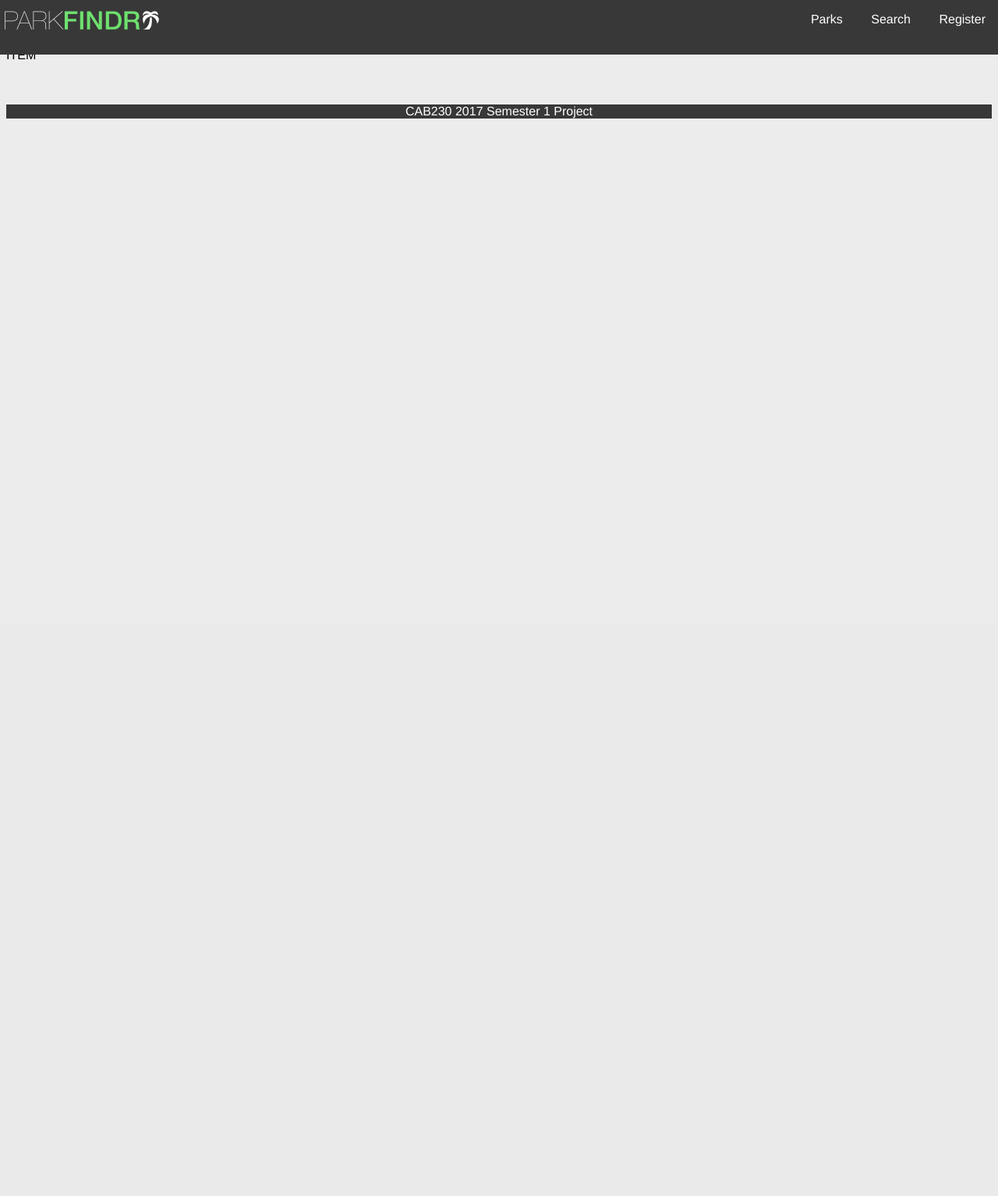
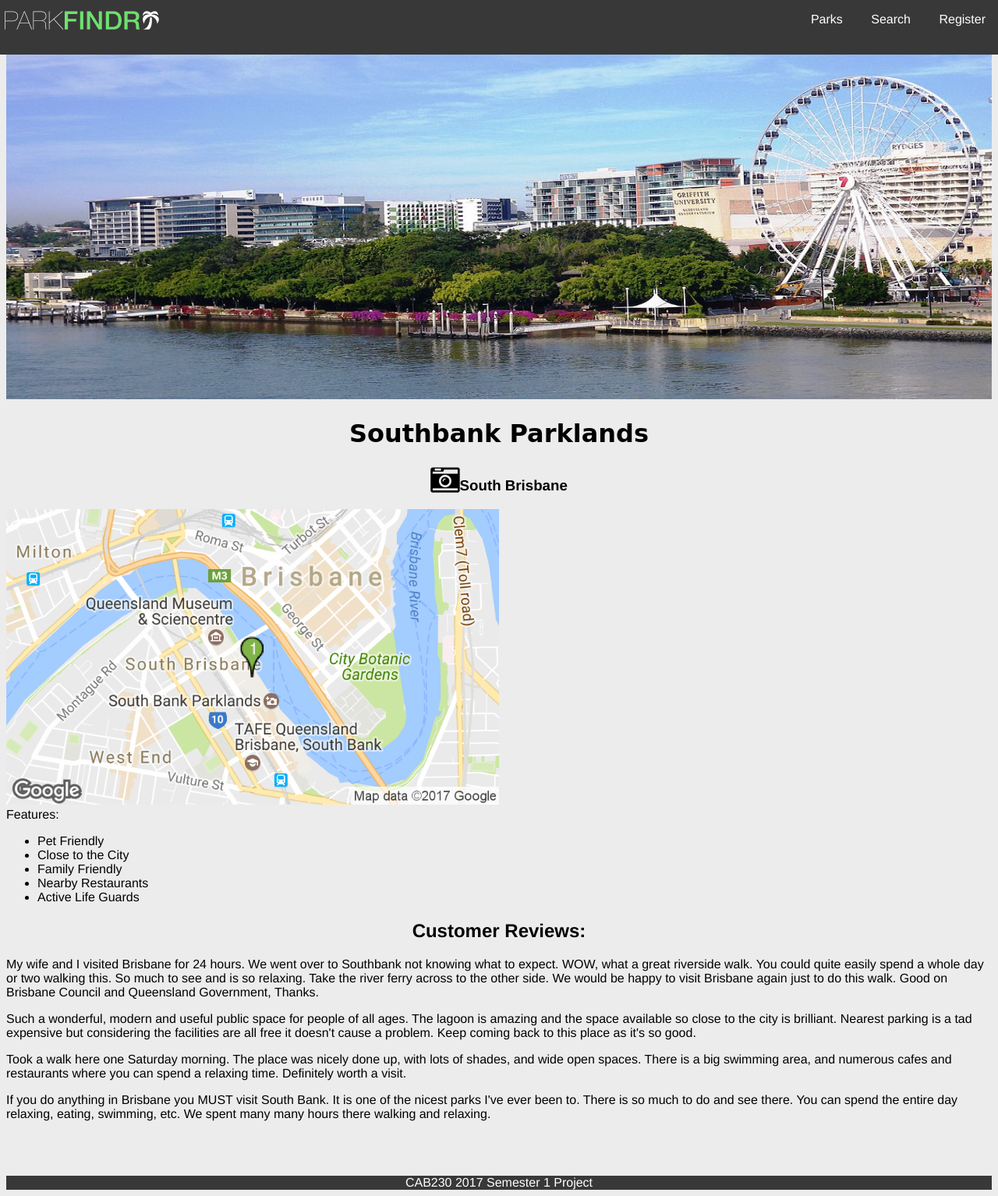
Before and after one commit to myles-robinson/CAB230, a PHP site: page /item.html in a window 1280 px wide. Shown: the whole page at 78% size. Before the commit the page ends 152 px from the top, so only its background shows below. Run offline with PHP 8.4, Linux system fonts and the light colour scheme; some libraries are stand-ins or nearby versions.

Commit message:
updates to single result page

```diff
--- a/item.html
+++ b/item.html
@@ -15,8 +15,11 @@
 	<!-- HEAD -->
 	<head>
 		<title>ParkFindr</title>
+		<meta>
 		<link rel="icon" href="graphics/icon.png" type="text/css">
 		<link rel="stylesheet" href="stylesheet.css" type="text/css">
+		<link rel="stylesheet" href="path/to/font-awesome/css/font-awesome.min.css">
+		</meta>
 	</head>
 
 
@@ -36,7 +39,33 @@
 
 		<!-- CONTENT -->
 		<div id="content">
-			<br><br><br>ITEM
+			<br><br><br>
+			<img src="graphics/ferris_wheel.jpg" alt="street beach" width="100%" height="450px">
+		<h1 style="font-family: cursive; text-align: center;">Southbank Parklands</h1>
+		<h3 style="text-align: center"><i class="fa fa-camera-retro fa-2x"></i>South Brisbane</h3>
+
+		<div class="container">
+    <div class="row">
+        <div class="col-md-6"><img src="graphics/parklands map.png" alt="parklands map" width="50%"></div>
+        <div class="col-md-6">Features:
+				<ul>
+						<li>Pet Friendly</li>
+						<li>Close to the City</li>
+						<li>Family Friendly</li>
+						<li>Nearby Restaurants</li>
+						<li>Active Life Guards</li>
+					</ul>
+					</div>
+        <div class="col-xs-12"><h2 style="text-align: center; font-weight: bold">Customer Reviews:</div>
+		<p> My wife and I visited Brisbane for 24 hours. We went over to Southbank not knowing what to expect.
+WOW, what a great riverside walk. You could quite easily spend a whole day or two walking this. So much to see and is so relaxing. Take the river ferry across to the other side.
+We would be happy to visit Brisbane again just to do this walk.
+Good on Brisbane Council and Queensland Government, Thanks.</p>
+		<p>Such a wonderful, modern and useful public space for people of all ages. The lagoon is amazing and the space available so close to the city is brilliant. Nearest parking is a tad expensive but considering the facilities are all free it doesn't cause a problem. Keep coming back to this place as it's so good. </p>
+		<p>Took a walk here one Saturday morning. The place was nicely done up, with lots of shades, and wide open spaces. There is a big swimming area, and numerous cafes and restaurants where you can spend a relaxing time. Definitely worth a visit.</p>
+		<p>If you do anything in Brisbane you MUST visit South Bank.  It is one of the nicest parks I've ever been to.  There is so much to do and see there.  You can spend the entire day relaxing, eating, swimming, etc.  We spent many many hours there walking and relaxing.</p>
+    </div>
+</div>
 		</div>
 
 		<br><br><br>
--- a/stylesheet.css
+++ b/stylesheet.css
@@ -97,4 +97,5 @@ td {
   height: 200px;
   width: auto;
 }
+
 /*End*/
```
Also changed, not shown: graphics/beach.jpg (added), graphics/ferris_wheel.jpg (added), graphics/parklands map.png (added).
